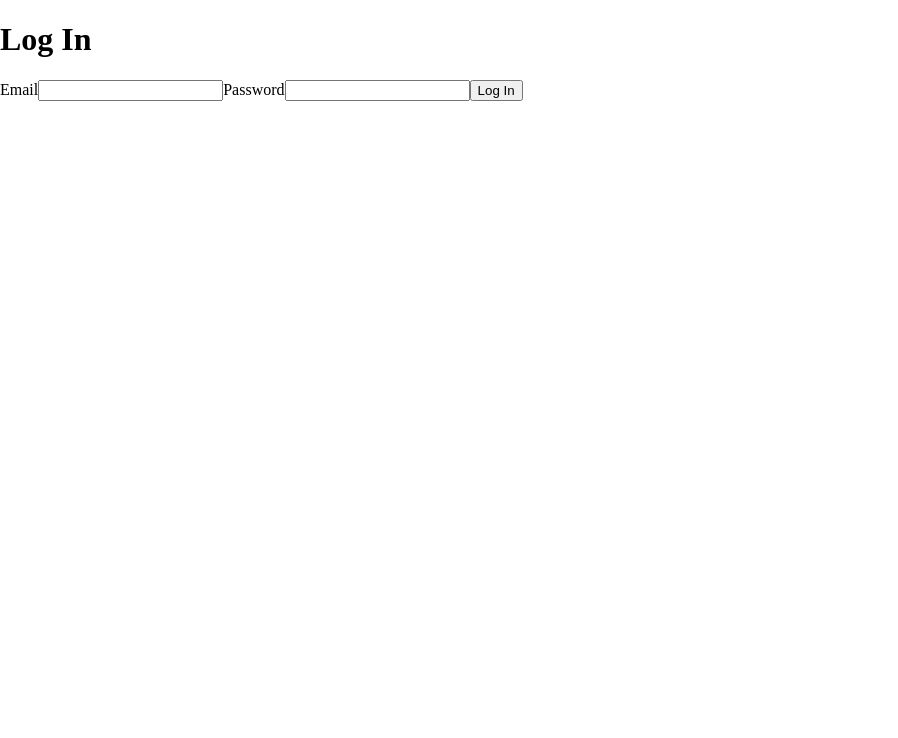
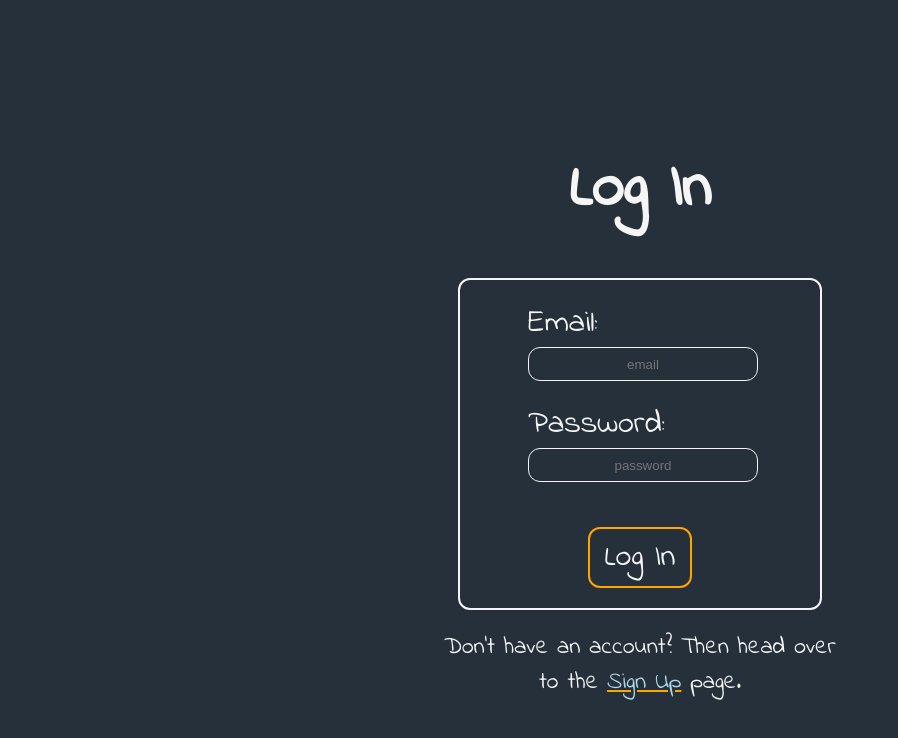
Before and after one commit to bradsimpson213/patchstagram-production, a React (Vite) app in the folder react-vite/: page /login in a window 1280 px wide. Shown: the top 738 px of the page, without its empty margins (0-898 px from the left). Built offline with nearby package versions, Linux system fonts and the light colour scheme.

Commit message:
login page looks sharp

```diff
--- a/react-vite/src/components/Landing/Landing.css
+++ b/react-vite/src/components/Landing/Landing.css
@@ -1,5 +1,4 @@
 .landing-container {
-    box-sizing: border-box;
     height: 100vh;
     width: 100vw;
     display: flex;
@@ -50,7 +49,7 @@
     text-decoration: underline;
     text-decoration-color: orange;
 
-    margin: 0px 20px 0px 20px;
+    margin: 0px 20px 20px 20px;
 }
 
 .landing-link:hover {
--- a/react-vite/src/components/LoginFormPage/LoginForm.css
+++ b/react-vite/src/components/LoginFormPage/LoginForm.css
@@ -0,0 +1,78 @@
+.login-container {
+    height: 100vh;
+    width: 100vw;
+    display: flex;
+    flex-direction: column;
+    justify-content: center;
+    align-items: center;
+    background-color: rgb(37, 48, 59);
+    color: whitesmoke;
+    font-family: IndieFlower;
+    padding: 0px;
+    margin: 0px;
+    overflow: scroll;
+}
+
+.login-title {
+    font-size: 4rem;
+}
+
+.login-form {
+    width: 25vw;
+    display: flex;
+    flex-direction: column;
+    align-items: center;
+    justify-content: flex-start;
+    border: 2px solid whitesmoke;
+    border-radius: 12px;
+    padding: 20px;
+    min-width: 200px;
+}
+
+.login-form-label {
+    display: flex;
+    flex-direction: column;
+    justify-content: center;
+    font-size: 2em;
+    margin-bottom: 20px;
+    width: 70%;
+}
+
+.login-form-label input {
+    background-color: rgb(37, 48, 59);
+    border: 1px solid whitesmoke;
+    border-radius: 12px;
+    color: whitesmoke;
+    width: 100%;
+    height: 30px;
+    text-align: center;
+}
+
+.login-form-button {
+    color: whitesmoke;
+    background-color: rgb(37, 48, 59);
+    border: 2px solid orange;
+    border-radius: 12px;
+    font-family: IndieFlower;
+    font-size: 2em;
+    margin-top: 25px;
+    padding: 5px 15px 5px 15px;
+}
+
+.login-form-button:hover {
+    color: lightblue;
+    border-color: whitesmoke;
+}
+
+.login-singup-wrapper {
+    font-size: 1.5rem;
+    margin-top: 20px;
+    text-align: center;
+    max-width: 400px;
+}
+
+.login-singup-wrapper a {
+    color: lightblue;
+    text-decoration: underline;
+    text-decoration-color: orange;
+}
--- a/react-vite/src/components/LoginFormPage/LoginFormPage.jsx
+++ b/react-vite/src/components/LoginFormPage/LoginFormPage.jsx
@@ -1,8 +1,9 @@
 import { useState } from "react";
 import { thunkLogin } from "../../redux/session";
 import { useDispatch } from "react-redux";
-import { useNavigate } from "react-router-dom";
+import { useNavigate, Link } from "react-router-dom";
 import "./LoginForm.css";
+
 
 function LoginFormPage() {
   const navigate = useNavigate();
@@ -12,7 +13,7 @@ function LoginFormPage() {
   const [password, setPassword] = useState("");
   const [errors, setErrors] = useState({});
 
-  // if (sessionUser) return <Navigate to="/" replace={true} />;
+  // if (sessionUser) return <Navigate to="/feed" replace={true} />;
 
   const handleSubmit = async (e) => {
     e.preventDefault();
@@ -32,34 +33,47 @@ function LoginFormPage() {
   };
 
   return (
-    <>
-      <h1>Log In</h1>
+    <div className="login-container">
+      <h1 className="login-title">Log In</h1>
       {errors.length > 0 &&
         errors.map((message) => <p key={message}>{message}</p>)}
-      <form onSubmit={handleSubmit}>
-        <label>
-          Email
+      <form
+        onSubmit={ handleSubmit }
+        className="login-form"
+      >
+        <label className="login-form-label">
+          Email:
           <input
             type="text"
-            value={email}
-            onChange={(e) => setEmail(e.target.value)}
+            value={ email }
+            placeholder="email"
+            onChange={ (e) => setEmail(e.target.value) }
             required
           />
         </label>
         {errors.email && <p>{errors.email}</p>}
-        <label>
-          Password
+        <label className="login-form-label">
+          Password:
           <input
             type="password"
             value={password}
+            placeholder="password"
             onChange={(e) => setPassword(e.target.value)}
             required
           />
         </label>
         {errors.password && <p>{errors.password}</p>}
-        <button type="submit">Log In</button>
+        <button
+          className="login-form-button"
+          type="submit"
+          >
+            Log In
+          </button>
       </form>
-    </>
+      <span className="login-singup-wrapper">
+        Don&apos;t have an account?  Then head over to the <Link to="/signup">Sign Up</Link> page.
+      </span>
+    </div>
   );
 }
 
```
Also changed, not shown: 5 other files (tests, documents, lock files or other folders).
